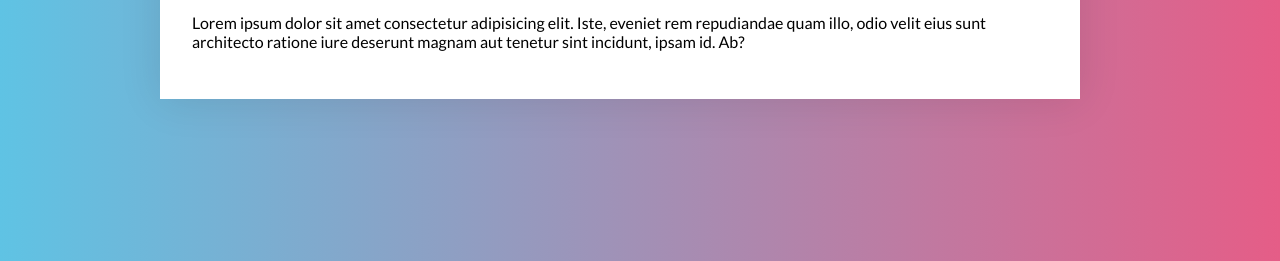
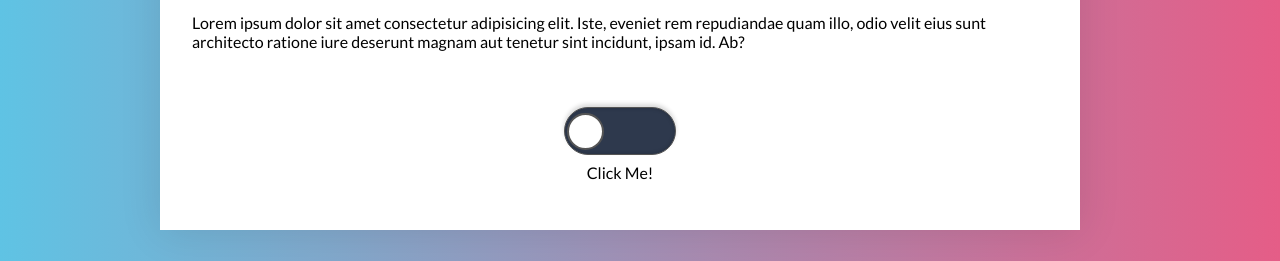
Before and after one commit to jiwanheo/web-dev-practice, a plain HTML site: page misc/sticky-cards/index.html in a window 1280 px wide. Shown: the part 539-800 px from the top of the page. Drawn offline with Linux system fonts and the light colour scheme.

Commit message:
Toggle button setup

```diff
--- a/misc/sticky-cards/index.html
+++ b/misc/sticky-cards/index.html
@@ -31,6 +31,13 @@
               ratione iure deserunt magnam aut tenetur sint incidunt, ipsam id.
               Ab?
             </p>
+            <div class="toggle-container">
+              <div class="toggle-btn">
+                <input type="checkbox" name="toggle1" id="toggle1">
+                <label class="toggle-label" for="toggle1"></label>
+              </div>
+              <p>Click Me!</p>
+            </div>
           </div>
         </article>
         <article class="scroll-cards__item" aria-label="Wie - 1">
@@ -48,6 +55,13 @@
               ratione iure deserunt magnam aut tenetur sint incidunt, ipsam id.
               Ab?
             </p>
+            <div class="toggle-container">
+              <div class="toggle-btn">
+                <input type="checkbox" name="toggle2" id="toggle2">
+                <label class="toggle-label" for="toggle2"></label>
+              </div>
+              <p>Click Me!</p>
+            </div>
           </div>
         </article>
         <article class="scroll-cards__item" aria-label="Wie - 1">
@@ -65,6 +79,13 @@
               ratione iure deserunt magnam aut tenetur sint incidunt, ipsam id.
               Ab?
             </p>
+            <div class="toggle-container">
+              <div class="toggle-btn">
+                <input type="checkbox" name="toggle3" id="toggle3">
+                <label class="toggle-label" for="toggle3"></label>
+              </div>
+              <p>Click Me!</p>
+            </div>
           </div>
         </article>
         <article class="scroll-cards__item" aria-label="Wie - 1">
@@ -82,6 +103,13 @@
               ratione iure deserunt magnam aut tenetur sint incidunt, ipsam id.
               Ab?
             </p>
+            <div class="toggle-container">
+              <div class="toggle-btn">
+                <input type="checkbox" name="toggle4" id="toggle4">
+                <label class="toggle-label" for="toggle4"></label>
+              </div>
+              <p>Click Me!</p>
+            </div>
           </div>
         </article>
         <article class="scroll-cards__item" aria-label="Wie - 1">
@@ -99,6 +127,13 @@
               ratione iure deserunt magnam aut tenetur sint incidunt, ipsam id.
               Ab?
             </p>
+            <div class="toggle-container">
+              <div class="toggle-btn">
+                <input type="checkbox" name="toggle5" id="toggle5">
+                <label class="toggle-label" for="toggle5"></label>
+              </div>
+              <p>Click Me!</p>
+            </div>
           </div>
         </article>
       </div>
--- a/misc/sticky-cards/style.css
+++ b/misc/sticky-cards/style.css
@@ -89,6 +89,71 @@ article > h2 {
   max-height: 20em;
 }
 
+/* Inside the Card Toggle */
+
+.toggle-container {
+  display: flex;
+  flex-direction: column;
+}
+
+.toggle-container > p {
+  margin-top: -2em;
+  text-align: center;
+}
+
+label:before,
+label:after {
+  content: "";
+  position: absolute;
+}
+
+input {
+  height: 0px;
+  width: 0px;
+  border-style: solid;
+}
+
+label.toggle-label {
+  width: 7em;
+  height: 3em;
+  background: #2e394d;
+  border: 0.5px solid #555555;;
+  box-shadow: inset 0px 0px 4px 0px rgba(0, 0, 0, 0.2), 0 -3px 4px rgba(0, 0, 0, 0.15);
+  border-radius: 50px;
+  margin: 40px;
+  position: relative;
+  transition: 0.3s ease;
+  transform-origin: 20% center;
+  cursor: pointer;
+  display: flex;
+  align-items: center;
+  justify-content: flex-start;
+}
+
+label:before {
+  display: block;
+  transition: 0s ease;
+  width: 2.3em;
+  height: 2.3em;
+  border: 2px solid #555555;
+  background-color: white;
+  border-radius: 30px;
+  margin-left: 2px;
+}
+
+input:checked + label {
+    background: #4caf50;
+    justify-content: flex-end;
+}
+
+input:checked + label:before {
+    margin-right: 2px;
+}
+
+input {
+  display: none;
+}
+
 /* Card Numbering */
 
 article:before {
@@ -120,7 +185,6 @@ article:before {
     calc((1 - 1) * var(--offset)),
     calc((1 - 1) * var(--offset))
   );
-
 }
 
 .scroll-cards__item:nth-of-type(2) {
@@ -149,7 +213,6 @@ article:before {
   );
 }
 
-
 /* Let's do something here
 @media screen and (min-width: 62em) {
   .scroll-cards h1 {
@@ -164,7 +227,6 @@ article:before {
 /*
 TODO (I don't want to blindly take this as my own. Let's do some tweaks)
 
-- I can add more content to the card, maybe pictures or something
 - Maybe add a toggle button, and change something when checked. (I can learn more buttons from Olivia Ng's toggle post)
 - Maybe that duotone picture stuff
 
```
